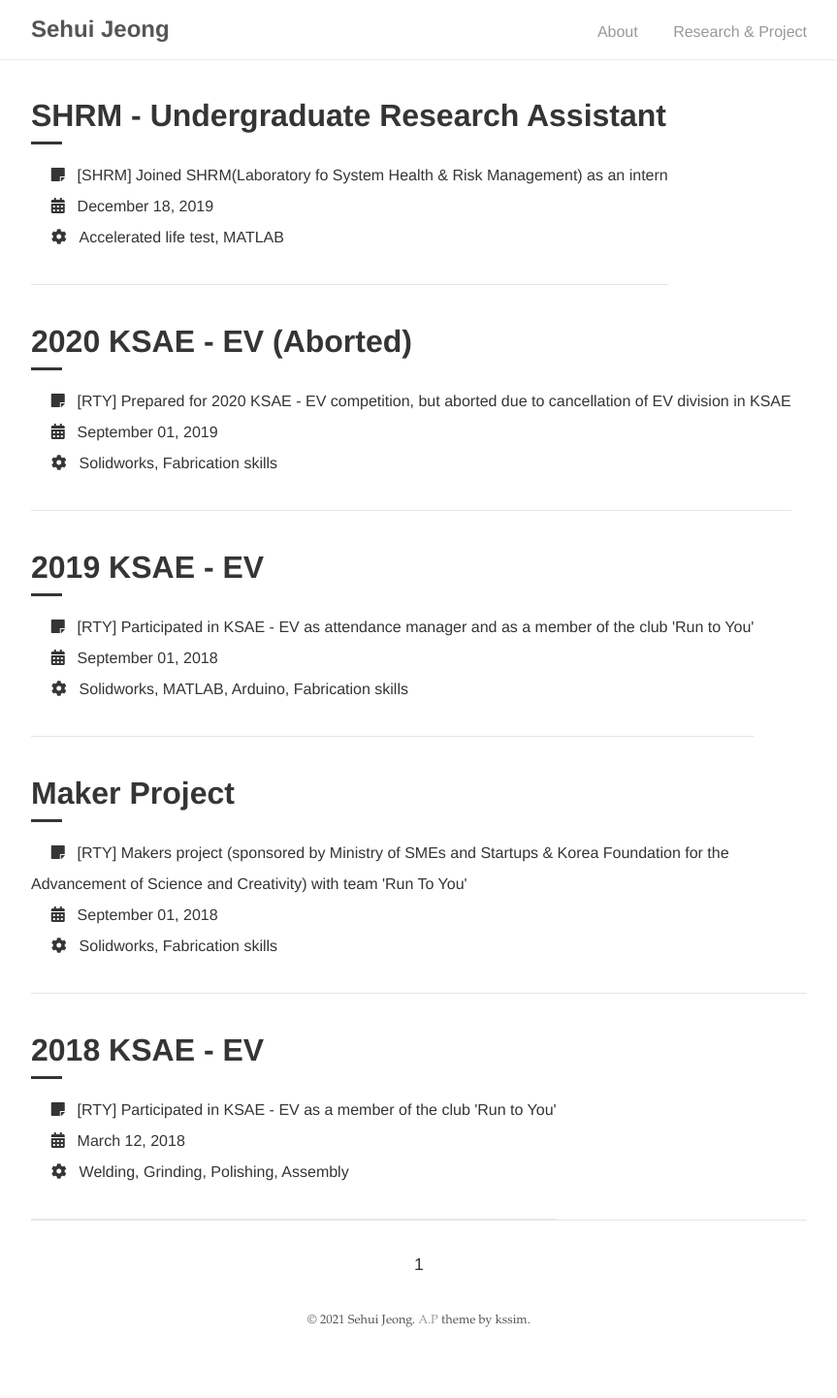
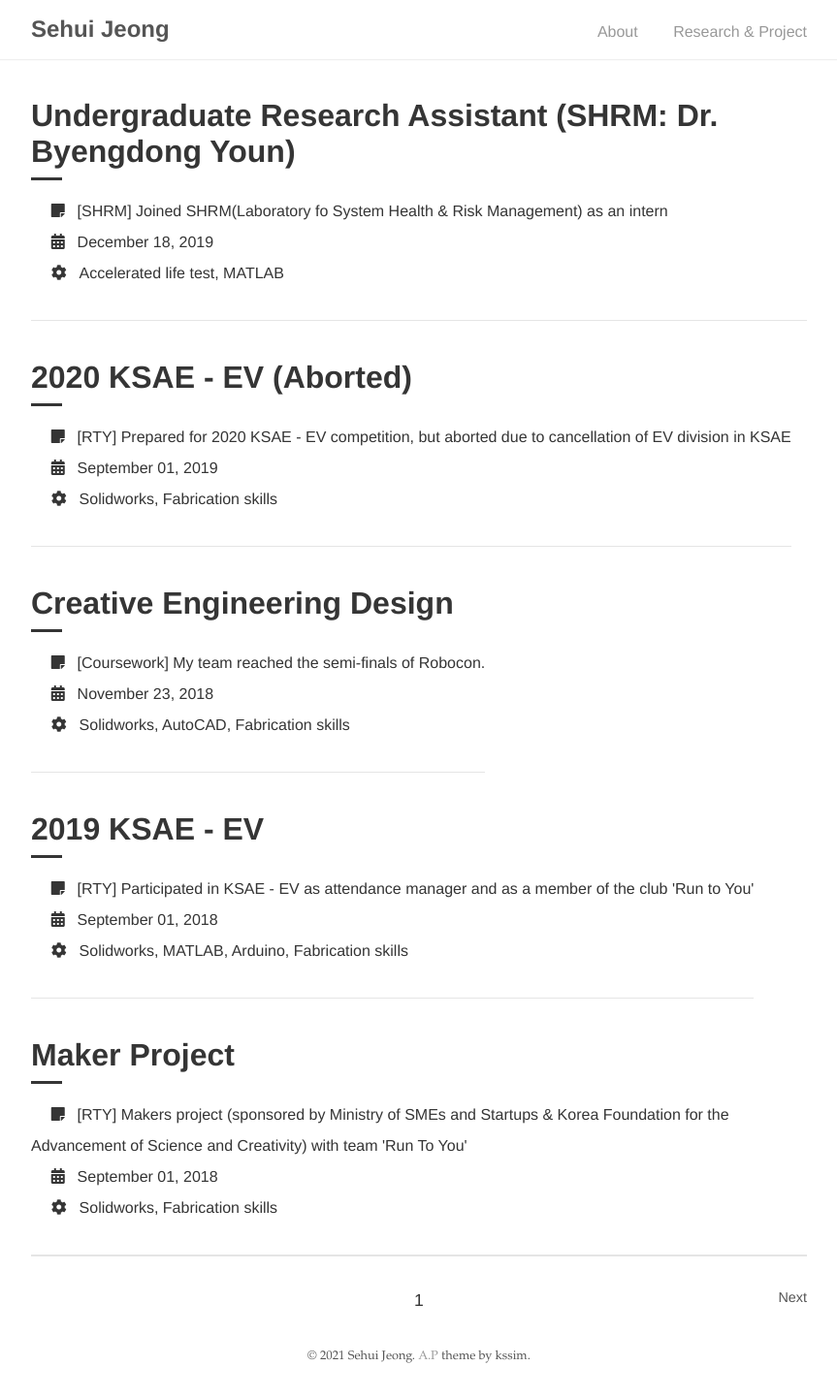
Before and after one commit to tpgml2612/CV, a Jekyll site: the page built from portfolio/index.html, in a window 1280 px wide. Shown: the whole page at 97% size, without its empty margins (208-1071 px from the left). Built offline with Jekyll 4.4.1, drawn with Linux system fonts in a browser that asks for light colours; the list of posts is cut into pages by our own code; before the commit the page ends 1405 px from its top, so only the background shows below that.

Commit message:
add post

```diff
--- /dev/null
+++ b/_posts/2018-11-23-ced.md
@@ -0,0 +1,42 @@
+---
+layout: post
+title:  "Creative Engineering Design"
+info: "My team reached the semi-finals of Robocon."
+tech: "Solidworks, AutoCAD, Fabrication skills"
+type: Coursework
+---
+
+## Explanation
+- All first-year mechanical students compete by designing robots with a given power source, limited material, and size constraints.
+
+- I played a role in designing robots with Solidworks to meet the standards, reflecting my teammates' ideas.
+
+- I considered manufacturability based on my experience of making products in the club 'Run To You'.
+
+- In the contest, I manipulated a robot using a pneumatic cylinder.
+
+## Tech
+Design: Solidworks
+
+Fabrication skills: Drilling, Table-Sawing, Assembly
+
+Blueprint for laser-cutting: AutoCAD
+
+## Duration
+2018/10/19 ~ 2018/11/22 (Design & Production)
+
+2018/11/23 (Contest)
+
+2018/11/24 ~ 2018/11/30 (Design review)
+
+<div class="video">
+  <video autoplay controls muted>
+  <source src="../assets/img/ced_angel.mp4" type="video/mp4">
+  </video>
+</div>
+<div class="video">
+  <video autoplay controls muted>
+  <source src="../assets/img/ced_contest.mp4" type="video/mp4">
+  </video>
+</div>
+<img class="ced" alt="CED" src="../assets/img/ced_us.jpg" width="50%">
--- a/_posts/2019-12-18-shrm.md
+++ b/_posts/2019-12-18-shrm.md
@@ -1,6 +1,6 @@
 ---
 layout: post
-title:  "SHRM - Undergraduate Research Assistant"
+title:  "Undergraduate Research Assistant (SHRM: Dr. Byengdong Youn)"
 info: "Joined SHRM(Laboratory fo System Health & Risk Management) as an intern"
 tech: "Accelerated life test, MATLAB"
 type: SHRM
```
Also changed, not shown: 3 other files.
